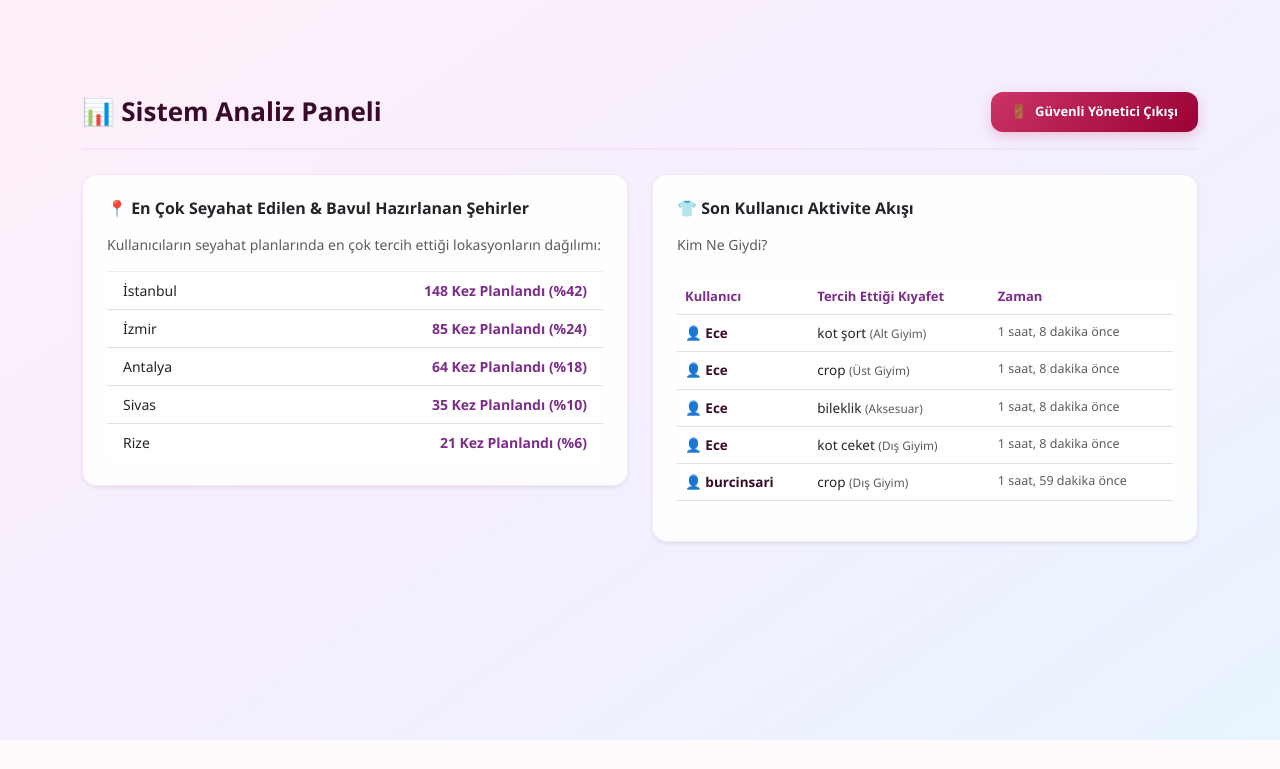
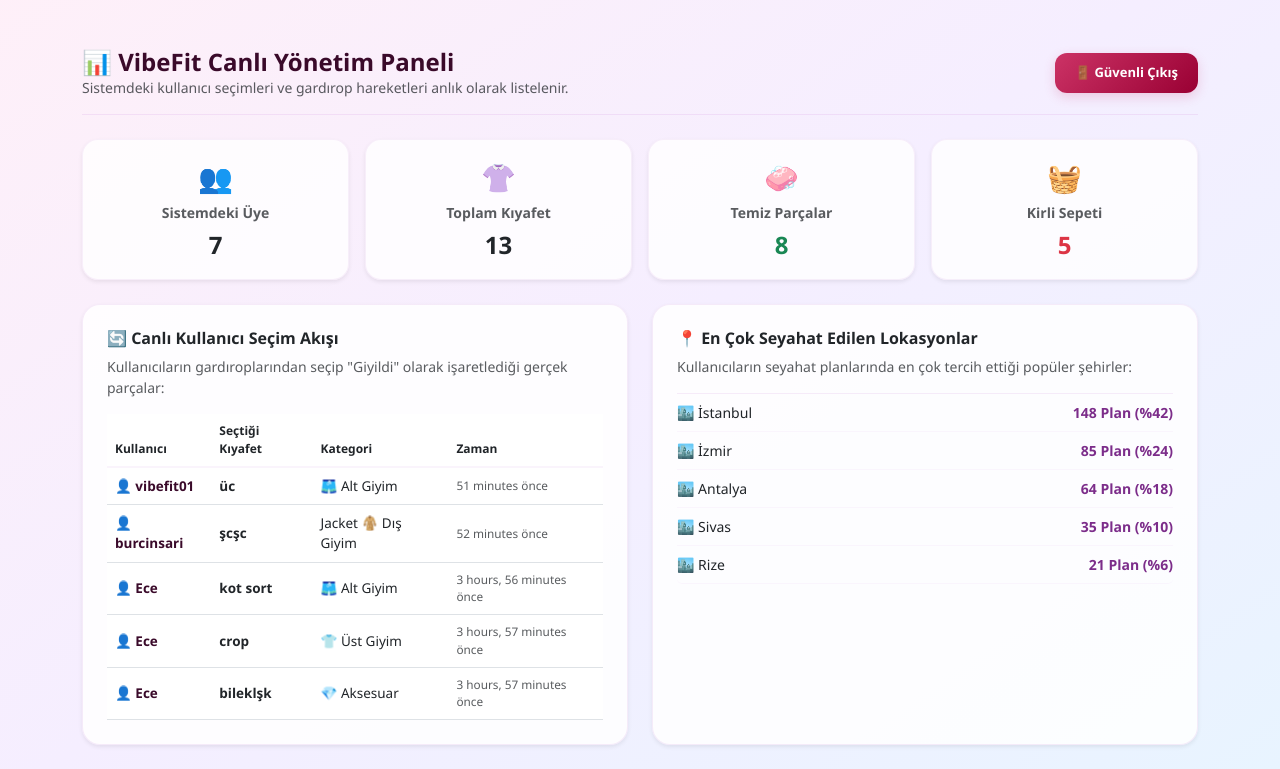
Before and after one commit to ecesurdemiir/vibefit, a Django app: page /yonetim-paneli/ in a window 1280 px wide. Shown: the part 60-829 px from the top of the page. Before the commit the page ends 800 px from the top, so only its background shows below. Run offline with Django 5.2, Linux system fonts and the light colour scheme; a user stored in the database is signed in; data comes from the database, SQL or seed files in the repository; both versions use the stored data as it was after the commit.

Commit message:
yonetim paneli düzeltildi

```diff
--- a/core/templates/admin_dashboard.html
+++ b/core/templates/admin_dashboard.html
@@ -2,68 +2,107 @@
 {% load static %}
 
 {% block content %}
-<div class="container mt-5" style="padding-top: 20px;">
-    <!-- 🚪 YÖNETİM PANELİ ÜST BAŞLIK VE ÇIKIŞ BUTONU ALANI -->
-    <div class="d-flex justify-content-between align-items-center mb-4 pb-3" style="border-bottom: 2px solid rgba(220,180,230,0.2);">
-        <h2 class="fw-bold" style="color: #3a0a2a; margin: 0; font-size: 26px;">📊 Sistem Analiz Paneli</h2>
+<div class="container mt-4">
 
-        <!-- Özel Yönetim Çıkış Formu -->
+    <div class="d-flex justify-content-between align-items-center mb-4 pb-3" style="border-bottom: 1px solid rgba(220,180,230,0.3);">
+        <div>
+            <h2 class="fw-bold" style="color: #3a0a2a; margin: 0; font-size: 24px;">📊 VibeFit Canlı Yönetim Paneli</h2>
+            <p class="text-muted small mb-0">Sistemdeki kullanıcı seçimleri ve gardırop hareketleri anlık olarak listelenir.</p>
+        </div>
         <form action="{% url 'logout' %}" method="POST" style="margin: 0;">
             {% csrf_token %}
-            <button type="submit" class="btn d-flex align-items-center gap-2" style="background: linear-gradient(135deg, #cc3366, #990033); color: white; font-weight: 600; font-size: 13px; padding: 10px 20px; border-radius: 12px; border: none; box-shadow: 0 4px 12px rgba(204,51,102,0.25); transition: all 0.2s;">
-                <span>🚪</span> Güvenli Yönetici Çıkışı
+            <button type="submit" class="btn d-flex align-items-center gap-2" style="background: linear-gradient(135deg, #cc3366, #990033); color: white; font-weight: 600; font-size: 13px; padding: 10px 20px; border-radius: 12px; border: none; transition: all 0.2s; box-shadow: 0 4px 12px rgba(204,51,102,0.2);">
+                🚪 Güvenli Çıkış
             </button>
         </form>
     </div>
 
-    <div class="row">
-        <!-- Sol Blok: Şehir Dağılımı -->
-        <div class="col-md-6 mb-4">
-            <div class="card shadow-sm p-4" style="border-radius: 15px; background: rgba(255,255,255,0.9); border: 1px solid rgba(220,180,230,0.3);">
-                <h4 class="fw-bold text-dark mb-3" style="font-size: 16px;">📍 En Çok Seyahat Edilen & Bavul Hazırlanan Şehirler</h4>
-                <p class="text-muted small">Kullanıcıların seyahat planlarında en çok tercih ettiği lokasyonların dağılımı:</p>
-                <ul class="list-group list-group-flush">
-                    <li class="list-group-item d-flex justify-content-between align-items-center" style="font-size: 14px;">İstanbul <span class="fw-semibold text-purple">148 Kez Planlandı (%42)</span></li>
-                    <li class="list-group-item d-flex justify-content-between align-items-center" style="font-size: 14px;">İzmir <span class="fw-semibold text-purple">85 Kez Planlandı (%24)</span></li>
-                    <li class="list-group-item d-flex justify-content-between align-items-center" style="font-size: 14px;">Antalya <span class="fw-semibold text-purple">64 Kez Planlandı (%18)</span></li>
-                    <li class="list-group-item d-flex justify-content-between align-items-center" style="font-size: 14px;">Sivas <span class="fw-semibold text-purple">35 Kez Planlandı (%10)</span></li>
-                    <li class="list-group-item d-flex justify-content-between align-items-center" style="font-size: 14px;">Rize <span class="fw-semibold text-purple">21 Kez Planlandı (%6)</span></li>
-                </ul>
+    <div class="row g-3 mb-4">
+        <div class="col-6 col-md-3">
+            <div class="card shadow-sm p-3 text-center" style="border-radius: 16px; background: rgba(255,255,255,0.8); border: 1px solid rgba(220,180,230,0.2);">
+                <div class="fs-3 mb-1">👥</div>
+                <div class="text-muted small fw-semibold">Sistemdeki Üye</div>
+                <div class="fs-4 fw-bold text-dark mt-1">{{ total_users }}</div>
+            </div>
+        </div>
+        <div class="col-6 col-md-3">
+            <div class="card shadow-sm p-3 text-center" style="border-radius: 16px; background: rgba(255,255,255,0.8); border: 1px solid rgba(220,180,230,0.2);">
+                <div class="fs-3 mb-1">👚</div>
+                <div class="text-muted small fw-semibold">Toplam Kıyafet</div>
+                <div class="fs-4 fw-bold text-dark mt-1">{{ total_clothes }}</div>
+            </div>
+        </div>
+        <div class="col-6 col-md-3">
+            <div class="card shadow-sm p-3 text-center" style="border-radius: 16px; background: rgba(255,255,255,0.8); border: 1px solid rgba(220,180,230,0.2);">
+                <div class="fs-3 mb-1">🧼</div>
+                <div class="text-muted small fw-semibold">Temiz Parçalar</div>
+                <div class="fs-4 fw-bold text-success mt-1">{{ temiz_sayisi }}</div>
+            </div>
+        </div>
+        <div class="col-6 col-md-3">
+            <div class="card shadow-sm p-3 text-center" style="border-radius: 16px; background: rgba(255,255,255,0.8); border: 1px solid rgba(220,180,230,0.2);">
+                <div class="fs-3 mb-1">🧺</div>
+                <div class="text-muted small fw-semibold">Kirli Sepeti</div>
+                <div class="fs-4 fw-bold text-danger mt-1">{{ kirli_sayisi }}</div>
+            </div>
+        </div>
+    </div>
+
+    <div class="row g-4">
+        <div class="col-md-6">
+            <div class="card shadow-sm p-4 h-100" style="border-radius: 18px; background: rgba(255,255,255,0.85); border: 1px solid rgba(220,180,230,0.25);">
+                <h4 class="fw-bold text-dark mb-2" style="font-size: 16px;">🔄 Canlı Kullanıcı Seçim Akışı</h4>
+                <p class="text-muted small mb-3">Kullanıcıların gardıroplarından seçip "Giyildi" olarak işaretlediği gerçek parçalar:</p>
+
+                <div class="table-responsive">
+                    <table class="table table-hover align-middle mb-0">
+                        <thead>
+                            <tr style="font-size: 12px; color: #7c2d8a; border-bottom: 2px solid rgba(220,180,230,0.15);">
+                                <th>Kullanıcı</th>
+                                <th>Seçtiği Kıyafet</th>
+                                <th>Kategori</th>
+                                <th>Zaman</th>
+                            </tr>
+                        </thead>
+                        <tbody style="font-size: 13.5px;">
+                            {% for item in son_giyilenler %}
+                            <tr>
+                                <td class="fw-bold" style="color: #3a0a2a;">👤 {{ item.user.username }}</td>
+                                <td class="fw-semibold">{{ item.name }}</td>
+                                <td>
+                                    {% if item.category == 'ust' %}👕 Üst Giyim
+                                    {% elif item.category == 'alt' %}🩳 Alt Giyim
+                                    {% elif item.category == 'dis' %} Jacket 🧥 Dış Giyim
+                                    {% elif item.category == 'ayakkabi' %}👟 Ayakkabı
+                                    {% else %}💎 Aksesuar{% endif %}
+                                </td>
+                                <td class="text-muted small">{{ item.last_worn|timesince }} önce</td>
+                            </tr>
+                            {% empty %}
+                            <tr>
+                                <td colspan="4" class="text-muted text-center py-4 small">Sistemde henüz bir kıyafet seçimi/giyilme aksiyonu gerçekleşmedi.</td>
+                            </tr>
+                            {% endfor %}
+                        </tbody>
+                    </table>
+                </div>
             </div>
         </div>
 
-        <!-- Sağ Blok: Aktivite Akışı -->
-        <div class="col-md-6 mb-4">
-            <div class="card shadow-sm p-4" style="border-radius: 15px; background: rgba(255,255,255,0.9); border: 1px solid rgba(220,180,230,0.3);">
-                <h4 class="fw-bold text-dark mb-3" style="font-size: 16px;">👕 Son Kullanıcı Aktivite Akışı</h4>
-                <p class="text-muted small">Kim Ne Giydi?</p>
-                <table class="table table-hover mt-2">
-                    <thead>
-                        <tr>
-                            <th style="font-size: 13px; color: #7c2d8a;">Kullanıcı</th>
-                            <th style="font-size: 13px; color: #7c2d8a;">Tercih Ettiği Kıyafet</th>
-                            <th style="font-size: 13px; color: #7c2d8a;">Zaman</th>
-                        </tr>
-                    </thead>
-                    <tbody>
-                        <tr><td style="font-size: 13.5px; font-weight: 600; color: #3a0a2a;">👤 Ece</td><td style="font-size: 13.5px;">kot şort <span class="text-muted small">(Alt Giyim)</span></td><td class="text-muted" style="font-size: 12.5px;">1 saat, 8 dakika önce</td></tr>
-                        <tr><td style="font-size: 13.5px; font-weight: 600; color: #3a0a2a;">👤 Ece</td><td style="font-size: 13.5px;">crop <span class="text-muted small">(Üst Giyim)</span></td><td class="text-muted" style="font-size: 12.5px;">1 saat, 8 dakika önce</td></tr>
-                        <tr><td style="font-size: 13.5px; font-weight: 600; color: #3a0a2a;">👤 Ece</td><td style="font-size: 13.5px;">bileklik <span class="text-muted small">(Aksesuar)</span></td><td class="text-muted" style="font-size: 12.5px;">1 saat, 8 dakika önce</td></tr>
-                        <tr><td style="font-size: 13.5px; font-weight: 600; color: #3a0a2a;">👤 Ece</td><td style="font-size: 13.5px;">kot ceket <span class="text-muted small">(Dış Giyim)</span></td><td class="text-muted" style="font-size: 12.5px;">1 saat, 8 dakika önce</td></tr>
-                        <tr><td style="font-size: 13.5px; font-weight: 600; color: #3a0a2a;">👤 burcinsari</td><td style="font-size: 13.5px;">crop <span class="text-muted small">(Dış Giyim)</span></td><td class="text-muted" style="font-size: 12.5px;">1 saat, 59 dakika önce</td></tr>
-                    </tbody>
-                </table>
+        <div class="col-md-6">
+            <div class="card shadow-sm p-4 h-100" style="border-radius: 18px; background: rgba(255,255,255,0.85); border: 1px solid rgba(220,180,230,0.25);">
+                <h4 class="fw-bold text-dark mb-2" style="font-size: 16px;">📍 En Çok Seyahat Edilen Lokasyonlar</h4>
+                <p class="text-muted small mb-3">Kullanıcıların seyahat planlarında en çok tercih ettiği popüler şehirler:</p>
+                <ul class="list-group list-group-flush">
+                    {% for seyahat in populer_seyahatler %}
+                    <li class="list-group-item d-flex justify-content-between align-items-center px-0 bg-transparent" style="font-size: 14px; border-bottom: 1px solid rgba(220,180,230,0.1);">
+                        <span>🏙️ {{ seyahat.sehir }}</span>
+                        <span class="fw-semibold" style="color: #7c2d8a;">{{ seyahat.bavul_sayisi }} Plan (%{{ seyahat.oran }})</span>
+                    </li>
+                    {% endfor %}
+                </ul>
             </div>
         </div>
     </div>
 </div>
-
-<style>
-    /* Küçük bir buton animasyonu efekti */
-    form button:hover {
-        transform: translateY(-2px);
-        box-shadow: 0 6px 20px rgba(204,51,102,0.4) !important;
-    }
-    .text-purple { color: #7c2d8a; }
-</style>
 {% endblock %}
--- a/core/views.py
+++ b/core/views.py
@@ -254,15 +254,21 @@ def admin_login_view(request):
 
 
 # --- 📊 YÖNETİM PANELİ ANA AKIŞI ---
+# --- 📊 GERÇEK VERİ TABANLI CANLI ANALİZ PANELI ---
 def admin_dashboard(request):
+    # Güvenlik Kontrolü: Giriş yapmamışsa veya admin değilse admin girişine yönlendir
     if not request.user.is_authenticated or not (request.user.is_staff or request.user.is_superuser):
         return redirect('admin_login')
 
+    # 1. Tamamen Gerçek ve Dinamik İstatistik Bilgileri
     total_users = User.objects.count()
     total_clothes = ClothingItem.objects.count()
     kirli_sayisi = ClothingItem.objects.filter(is_clean=False).count()
     temiz_sayisi = ClothingItem.objects.filter(is_clean=True).count()
-    son_giyilenler = ClothingItem.objects.filter(last_worn__isnull=False).order_by('-last_worn')[:10]
+
+    # 2. CANLI AKTİVİTE AKIŞI: Kullanıcıların seçtiği/giydiği son 5 kıyafeti getirir
+    son_giyilenler = ClothingItem.objects.filter(last_worn__isnull=False).order_by('-last_worn')[:5]
+
 
     populer_seyahatler = [
         {'sehir': 'İstanbul', 'oran': 42, 'bavul_sayisi': 148},
```
Also changed, not shown: db.sqlite3.
